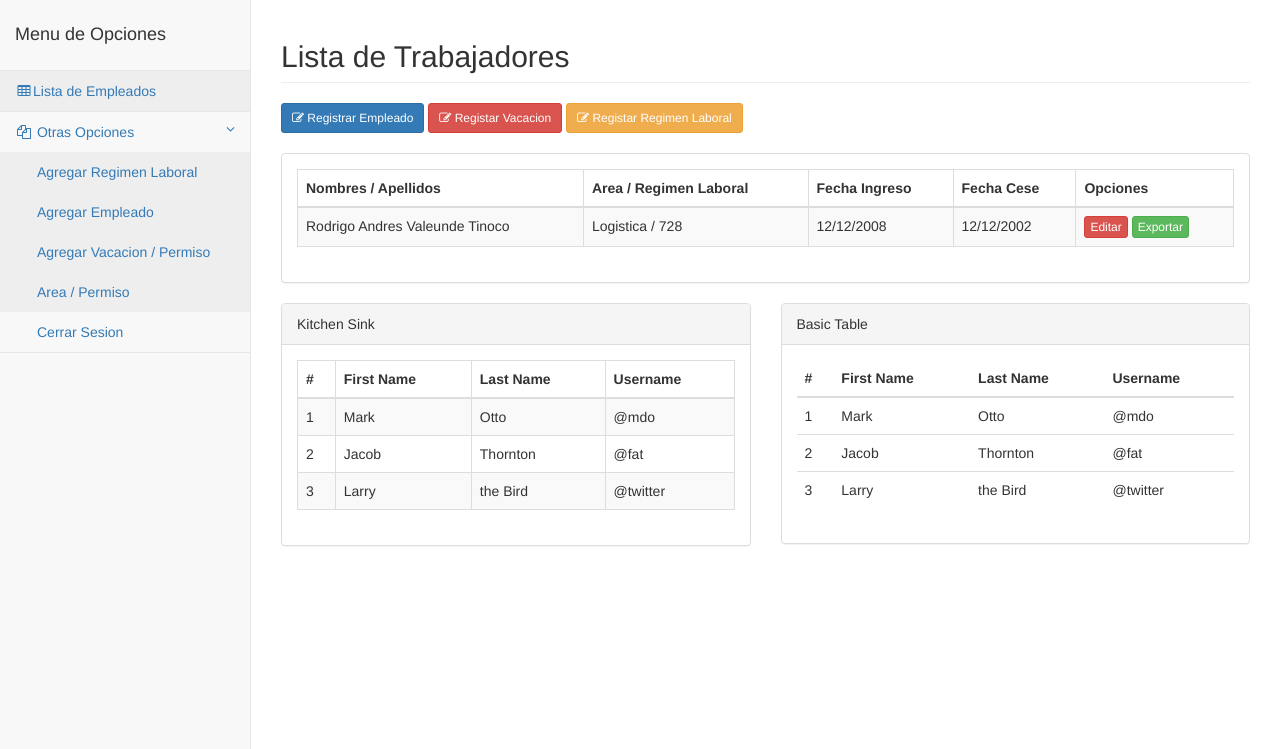
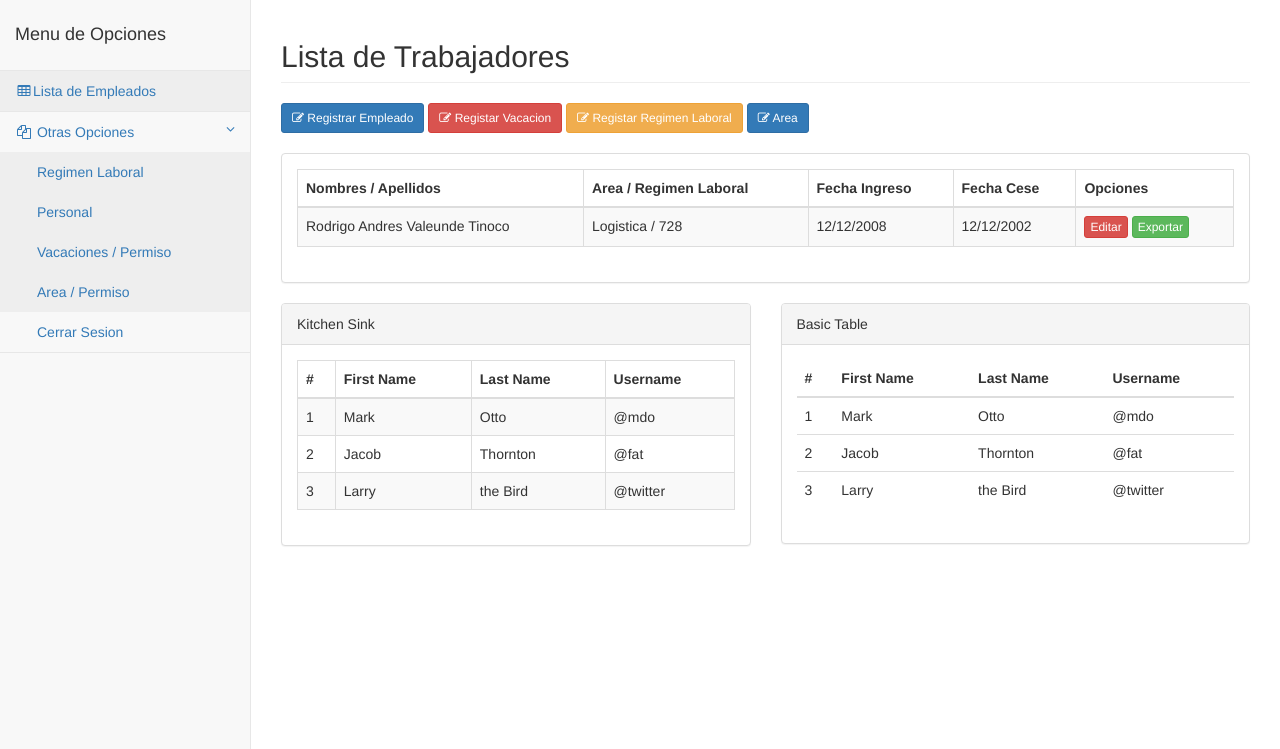
Before and after one commit to jsabbath/2fc2e4deb64b6a7dffcfb7df0d272ab06083bb841b384041130952a94b0360a9, a PHP site: page /pages/tables.php in a window 1280 px wide. Shown: the part 51-800 px from the top of the page. Run offline with PHP 8.4, Linux system fonts and the light colour scheme.

Commit message:
CRU Area completo
CRU area completo form modal

```diff
--- a/pages/tables.php
+++ b/pages/tables.php
@@ -85,13 +85,13 @@
                             </a>
                             <ul class="nav nav-second-level">
                                 <li>
-                                    <a data-toggle="modal" data-target="#ModalCRURegLaboral" href="" data Targe>Agregar Regimen Laboral</a>
+                                    <a data-toggle="modal" data-target="#ModalCRURegLaboral" href="" data Targe>Regimen Laboral</a>
                                 </li>
                                 <li>
-                                    <a data-toggle="modal" data-target="#ModalRegEmpleado" href="">Agregar Empleado</a>
+                                    <a data-toggle="modal" data-target="#ModalRegEmpleado" href="">Personal</a>
                                 </li>
                                 <li>
-                                    <a data-toggle="modal" data-target="" href="">Agregar Vacacion / Permiso</a>
+                                    <a data-toggle="modal" data-target="" href="">Vacaciones / Permiso</a>
                                 </li>
                                 <li>
                                     <a data-toggle="modal" data-target="#ModalCRUArea" href="">Area / Permiso</a>
@@ -307,6 +307,10 @@
                     <button type="button" class="btn btn-warning btn-sm" data-toggle="modal" data-target="#ModalCRURegLaboral">
                         <i class="fa fa-edit "></i>
                         Registar Regimen Laboral
+                    </button>
+                    <button class="btn btn btn-primary btn-sm" data-toggle="modal" data-target="#ModalCRUArea">
+                      <i class="fa fa-edit "></i>
+                        Area
                     </button>
 
                 </div>
```
